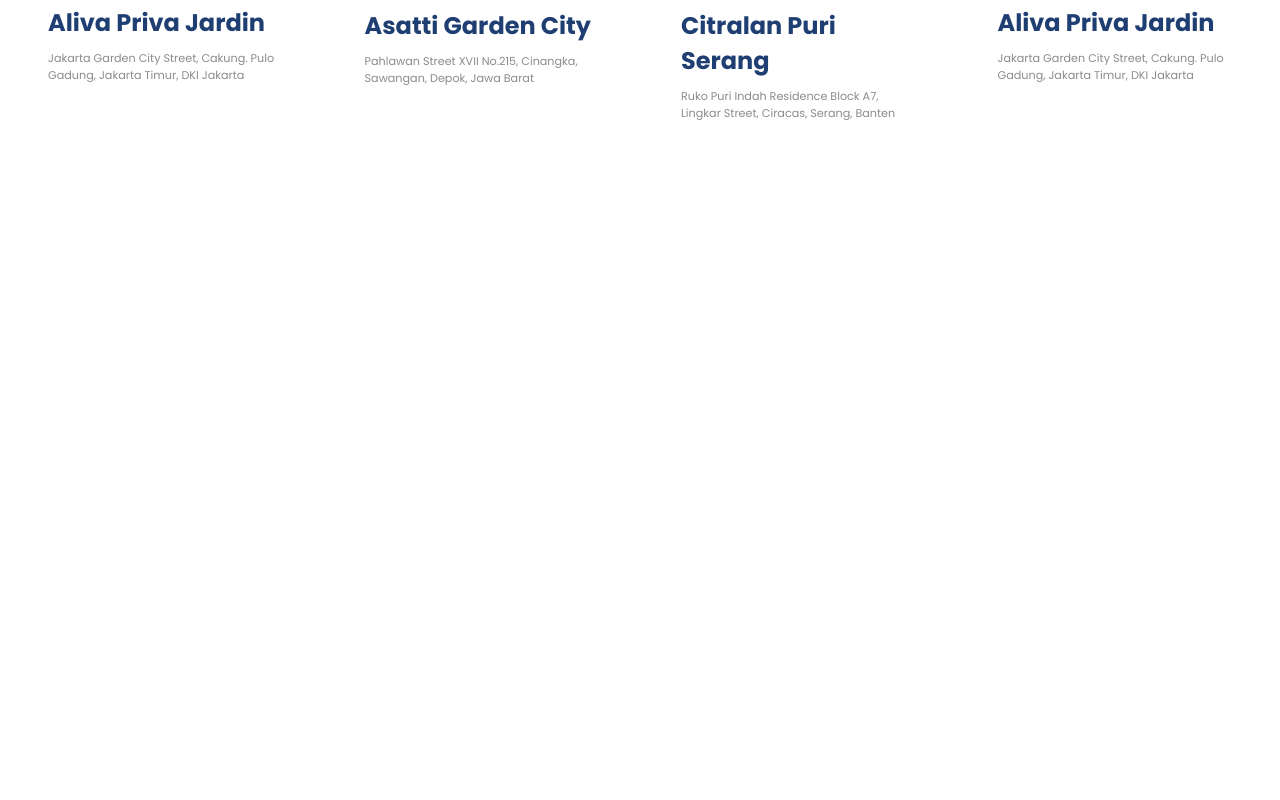
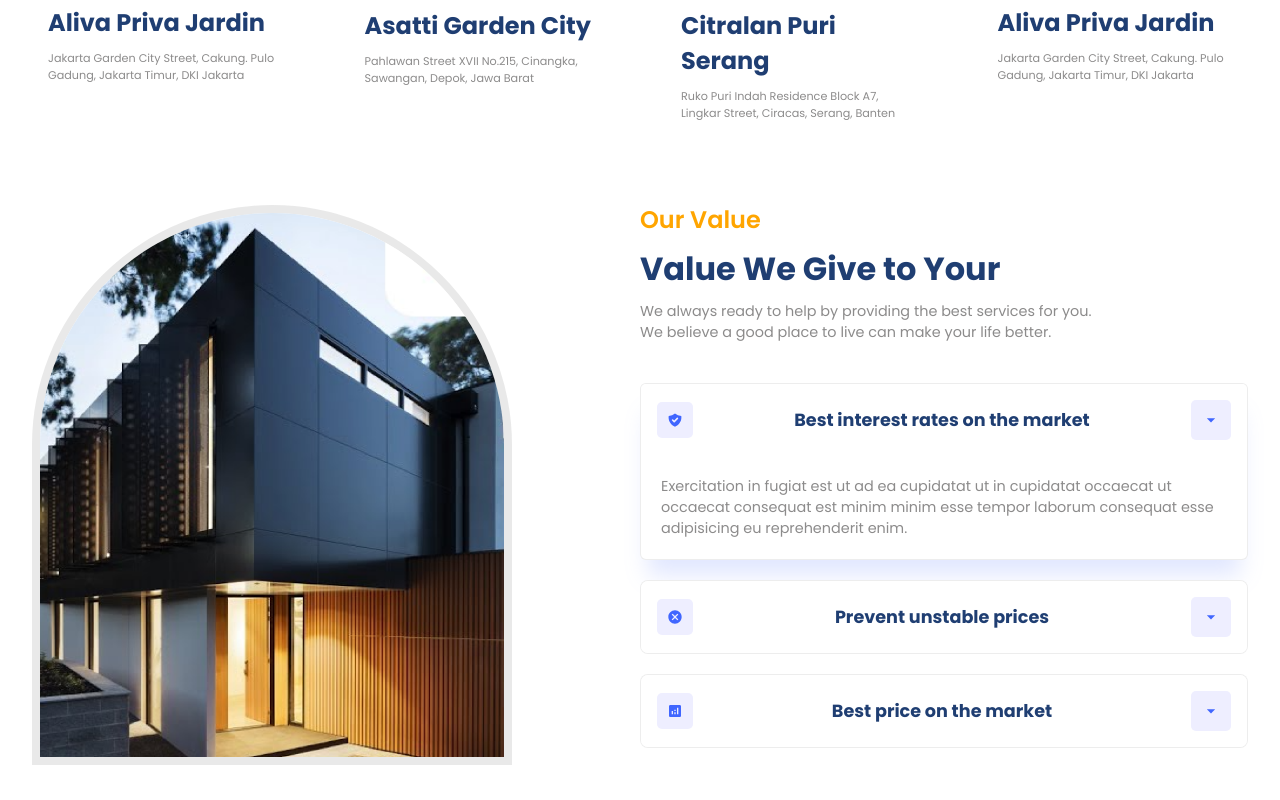
Before and after one commit to Phahladira-Moja/full-stack-real-estate-web-app, a React (Vite) app in the folder client/: page / in a window 1280 px wide. Shown: the part 1282-2082 px from the top of the page. Before the commit the page ends 1452 px from the top, so only its background shows below. Built offline with nearby package versions, Linux system fonts and the light colour scheme.

Commit message:
The Value component was completed
- It was the accordion section

```diff
--- a/client/src/App.jsx
+++ b/client/src/App.jsx
@@ -3,6 +3,7 @@
 import Header from "./components/Header/Header";
 import Companies from "./components/Companies/Companies";
 import Residencies from "./components/Residencies/Residencies";
+import Value from "./components/Value/Value";
 
 function App() {
   return (
@@ -14,6 +15,7 @@
       </div>
       <Companies />
       <Residencies />
+      <Value />
     </div>
   );
 }
--- /dev/null
+++ b/client/src/components/Value/Value.css
@@ -0,0 +1,51 @@
+.v-container .image-container {
+  border: 8px solid rgb(232 232 232 / 93%);
+}
+
+.v-container > div {
+  flex: 1;
+}
+
+.v-right {
+  gap: 0.5rem;
+}
+
+.accordion {
+  border: none !important;
+  margin-top: 2rem;
+}
+
+.accordionItem {
+  background: white;
+  border: 0.8px solid rgba(128, 128, 128, 0.143);
+  border-radius: 8px;
+  overflow: hidden;
+  margin-bottom: 20px;
+}
+
+.accordionItem.expanded {
+  box-shadow: var(--shadow);
+  border-radius: 6px;
+}
+
+.accordionButton {
+  background: white;
+  padding: 1rem;
+  width: 100%;
+  justify-content: space-between;
+  cursor: pointer;
+}
+
+.icon {
+  padding: 10px;
+  background: #eeeeff;
+  border-radius: 5px;
+}
+
+.icon svg {
+  fill: var(--blue);
+}
+
+.accordionButton .primaryText {
+  font-size: 1.1rem;
+}
--- /dev/null
+++ b/client/src/components/Value/Value.jsx
@@ -0,0 +1,80 @@
+import "./Value.css";
+import React, { useState } from "react";
+import data from "../../utils/accordion";
+import {
+  Accordion,
+  AccordionItem,
+  AccordionItemHeading,
+  AccordionItemButton,
+  AccordionItemPanel,
+  AccordionItemState,
+} from "react-accessible-accordion";
+import "react-accessible-accordion/dist/fancy-example.css";
+import { MdOutlineArrowDropDown } from "react-icons/md";
+
+const Value = () => {
+  return (
+    <section className="v-wrapper">
+      <div className="paddings innerWidth flexCenter v-container">
+        {/* left side */}
+        <div className="v-left">
+          <div className="image-container">
+            <img src="./value.png" alt="" />
+          </div>
+        </div>
+
+        {/* right side  */}
+        <div className="flexColStart v-right">
+          <span className="orangeText">Our Value</span>
+          <span className="primaryText"> Value We Give to Your</span>
+          <span className="secondaryText">
+            We always ready to help by providing the best services for you.
+            <br />
+            We believe a good place to live can make your life better.
+          </span>
+
+          <Accordion
+            className="accordion"
+            allowMultipleExpanded={false}
+            preExpanded={[0]}
+          >
+            {data.map((item, i) => {
+              const [className, setClassName] = useState(null);
+
+              return (
+                <AccordionItem
+                  className={`accordionItem ${className}`}
+                  key={i}
+                  uuid={i}
+                >
+                  <AccordionItemHeading>
+                    <AccordionItemButton className="flexCenter accordionButton">
+                      <AccordionItemState>
+                        {({ expanded }) =>
+                          expanded
+                            ? setClassName("expanded")
+                            : setClassName("collapsed")
+                        }
+                      </AccordionItemState>
+                      <div className="flexCenter icon">{item.icon}</div>
+                      <span className="primaryText">{item.heading}</span>
+                      <div className="flexCenter icon">
+                        <MdOutlineArrowDropDown size={20} />
+                      </div>
+                    </AccordionItemButton>
+                  </AccordionItemHeading>
+
+                  <AccordionItemPanel>
+                    <p className="secondaryText">{item.detail}</p>
+                  </AccordionItemPanel>
+                </AccordionItem>
+              );
+            })}
+          </Accordion>
+        </div>
+      </div>
+    </section>
+  );
+};
+
+export default Value;
```
